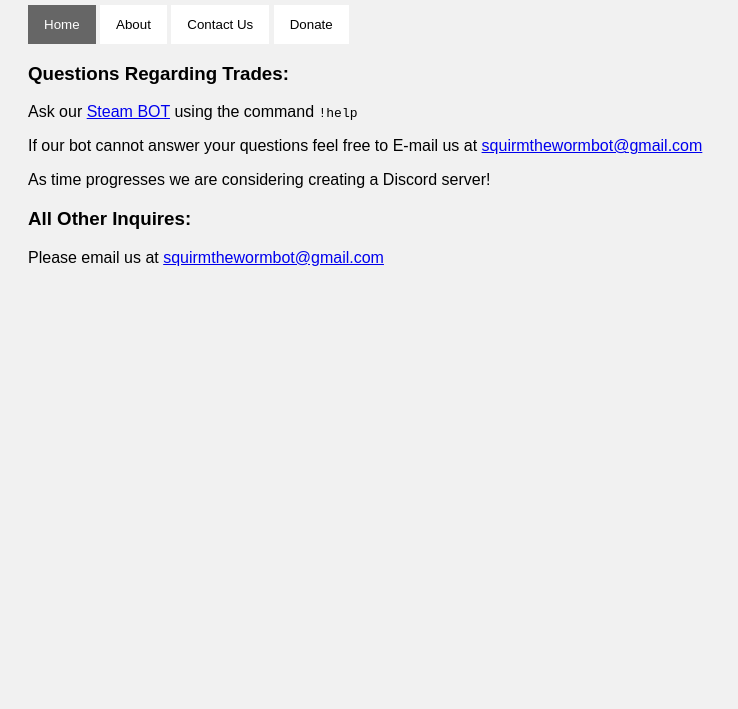
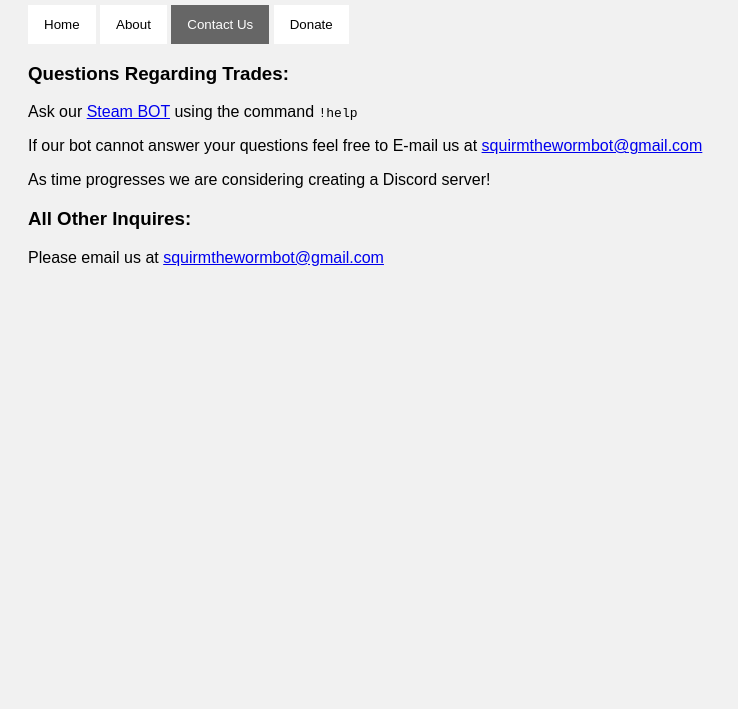
Before and after one commit to squirmtheworm/contact-us, a plain HTML site: page index.html in a window 1280 px wide. Shown: the part 91-800 px from the top of the page, without its empty margins (0-738 px from the left). Drawn offline with Linux system fonts and the light colour scheme.

Commit message:
Update index.html

```diff
--- a/index.html
+++ b/index.html
@@ -32,9 +32,9 @@
   –––––––––––––––––––––––––––––––––––––––––––––––––– -->
 <h2>Contact Us</h2>
 <div id="myBtnContainer">
-  <button class="btn active" onclick="window.location.href='https://squirmtheworm.net'"> Home</button>
+  <button class="btn" onclick="window.location.href='https://squirmtheworm.net'"> Home</button>
   <button class="btn" onclick="window.location.href=''"> About</button>
-  <button class="btn" onclick="window.location.href='http://squirmtheworm.net/contact-us/'"> Contact Us</button>
+  <button class="btn active" onclick="window.location.href='http://squirmtheworm.net/contact-us/'"> Contact Us</button>
   <button class="btn" onclick="window.location.href=''"> Donate</button>
 </div>
 
```
